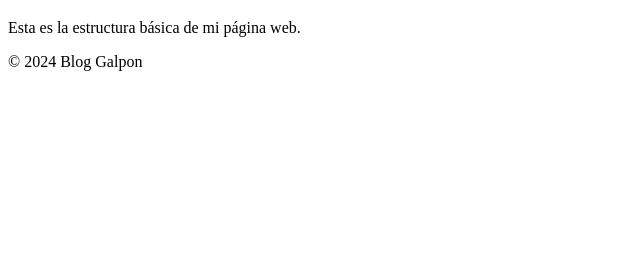
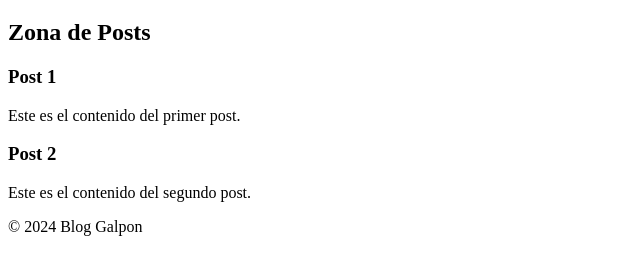
Before and after one commit to Ergwynt/bloggalpon, a plain HTML site: page index.html in a window 1280 px wide. Shown: the part 61-336 px from the top of the page, without its empty margins (0-640 px from the left). Drawn offline with Linux system fonts and the light colour scheme.

Commit message:
se añade toda la estructura de la zona de posts

```diff
--- a/index.html
+++ b/index.html
@@ -10,7 +10,18 @@
         <h1>Bienvenidos a Blog Galpon</h1>
     </header>
     <main>
-        <p>Esta es la estructura básica de mi página web.</p>
+        <section>
+            <h2>Zona de Posts</h2>
+            <article>
+                <h3>Post 1</h3>
+                <p>Este es el contenido del primer post.</p>
+            </article>
+
+            <article>
+                <h3>Post 2</h3>
+                <p>Este es el contenido del segundo post.</p>
+            </article>
+        </section>
     </main>
     <footer>
         <p>&copy; 2024 Blog Galpon</p>
```
